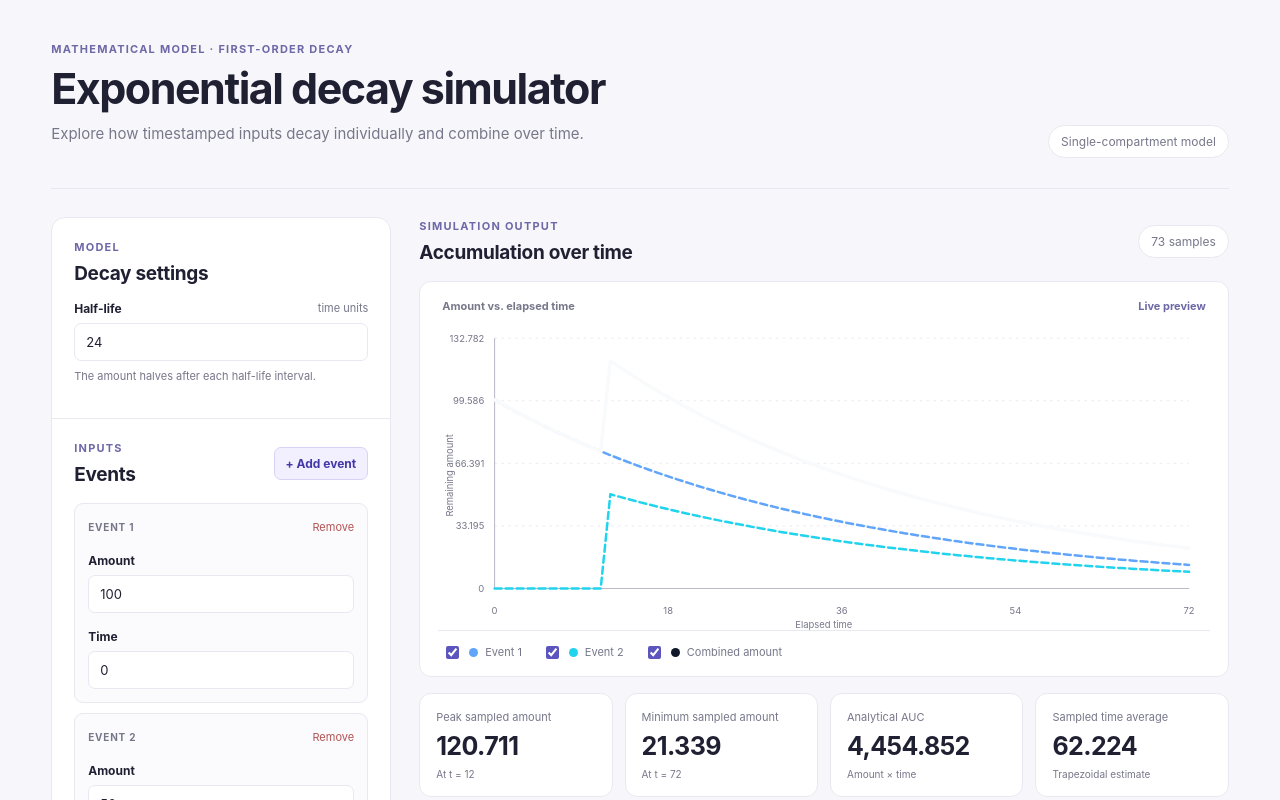
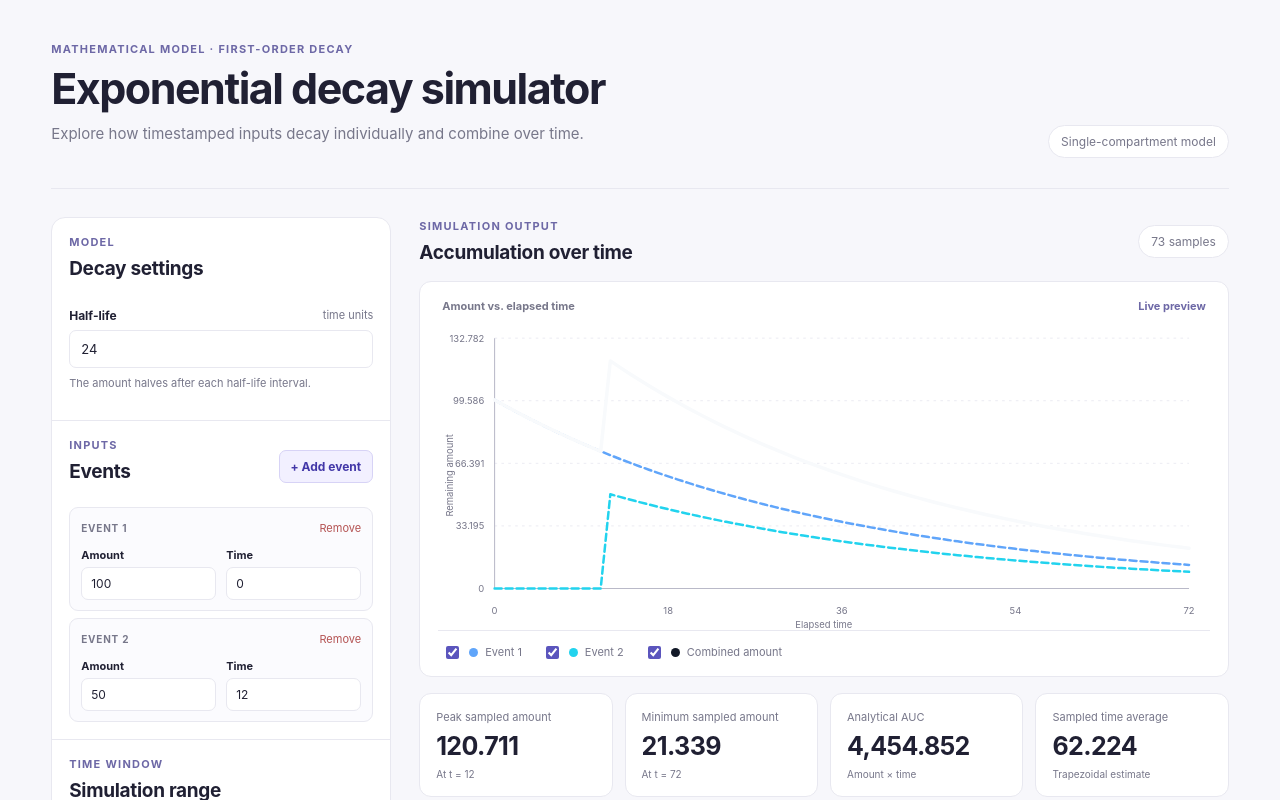
Before and after one commit to andrew-mestas/exponential-decay-simulator, a React (Vite) app: page / in a window 1280 px wide. Shown: the top 800 px of the page. Built offline with nearby package versions, Linux system fonts and the light colour scheme.

Commit message:
Compact event controls and style chart interaction

```diff
--- a/src/App.css
+++ b/src/App.css
@@ -475,3 +475,105 @@ tbody tr:last-child td {
     padding-inline: 10px;
   }
 }
+
+
+/* Compact event rows keep the controls panel from growing unnecessarily. */
+.event-card {
+  padding: 10px 11px;
+}
+
+.event-card-heading {
+  margin-bottom: 3px;
+}
+
+.event-input-grid {
+  display: grid;
+  grid-template-columns: 1fr 1fr;
+  gap: 10px;
+}
+
+.event-input-grid .field-label {
+  margin: 7px 0 5px;
+  font-size: 11px;
+}
+
+.event-input-grid input[type="number"] {
+  padding: 8px 9px;
+  font-size: 12px;
+}
+
+.event-list {
+  gap: 7px;
+  margin-top: 12px;
+}
+
+.control-panel .panel-section {
+  padding: 17px;
+}
+
+.control-panel .panel-section h2 {
+  margin-bottom: 12px;
+}
+
+.chart-scroll {
+  position: relative;
+}
+
+.decay-chart {
+  cursor: crosshair;
+  touch-action: pan-y;
+}
+
+.chart-crosshair {
+  stroke: var(--crosshair);
+  stroke-width: 1.25;
+  stroke-dasharray: 4 4;
+  pointer-events: none;
+}
+
+.chart-interaction-tooltip {
+  position: absolute;
+  z-index: 2;
+  top: 12px;
+  display: flex;
+  flex-direction: column;
+  gap: 5px;
+  max-width: min(230px, 46%);
+  padding: 9px 11px;
+  border: 1px solid var(--tooltip-border);
+  border-radius: 8px;
+  background: var(--tooltip-bg);
+  color: var(--tooltip-text);
+  box-shadow: 0 6px 20px rgb(0 0 0 / 22%);
+  pointer-events: none;
+  font-size: 10px;
+  transform: translateX(-8%);
+}
+
+.chart-interaction-tooltip strong {
+  margin-bottom: 2px;
+  font-size: 11px;
+}
+
+.tooltip-value {
+  display: flex;
+  align-items: center;
+  gap: 6px;
+  white-space: nowrap;
+  overflow: hidden;
+  text-overflow: ellipsis;
+}
+
+.tooltip-value i {
+  display: inline-block;
+  width: 7px;
+  height: 7px;
+  flex: 0 0 auto;
+  border-radius: 50%;
+}
+
+@media (max-width: 760px) {
+  .control-panel .panel-section {
+    padding: 16px;
+  }
+}
```
